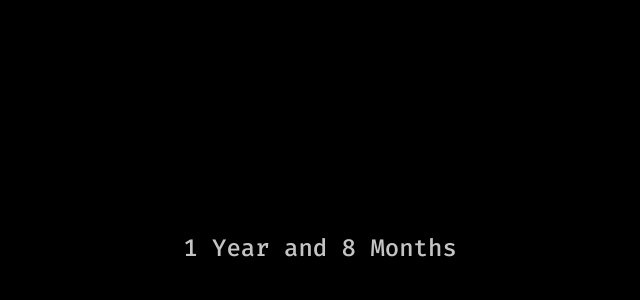
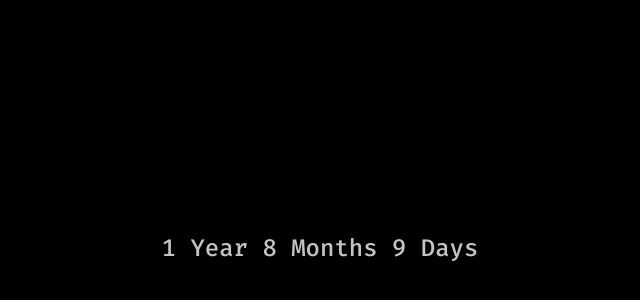
Before and after one commit to nanduisme/lubba-countdown, a React app: page / in a window 1280 px wide. Shown: the part 152-452 px from the top of the page, without its empty margins (320-960 px from the left). Built offline with nearby package versions, Linux system fonts and the light colour scheme.

Commit message:
Added days

```diff
--- a/src/App.tsx
+++ b/src/App.tsx
@@ -6,9 +6,14 @@ const App = () => {
   const diff = Math.abs(setDate.getTime() - today.getTime());
   const years = Math.floor(diff / (1000 * 60 * 60 * 24 * 365));
   const months = 12 - Math.abs(today.getMonth() - setDate.getMonth());
+  const days = today.getDate()
+
+  const addS = (arg: number) => {
+    return arg > 1 ? "s" : "";
+  }
 
   return (
-    <div>{`${years} Year${years > 1 ? "s" : ""} and ${months} Months`}</div>
+    <div>{`${years} Year${addS(years)} ${months} Month${addS(months)} ${days} Day${addS(days)}`}</div>
   );
 };
 
```
Also changed, not shown: 2 other files (tests, documents, lock files or other folders).
